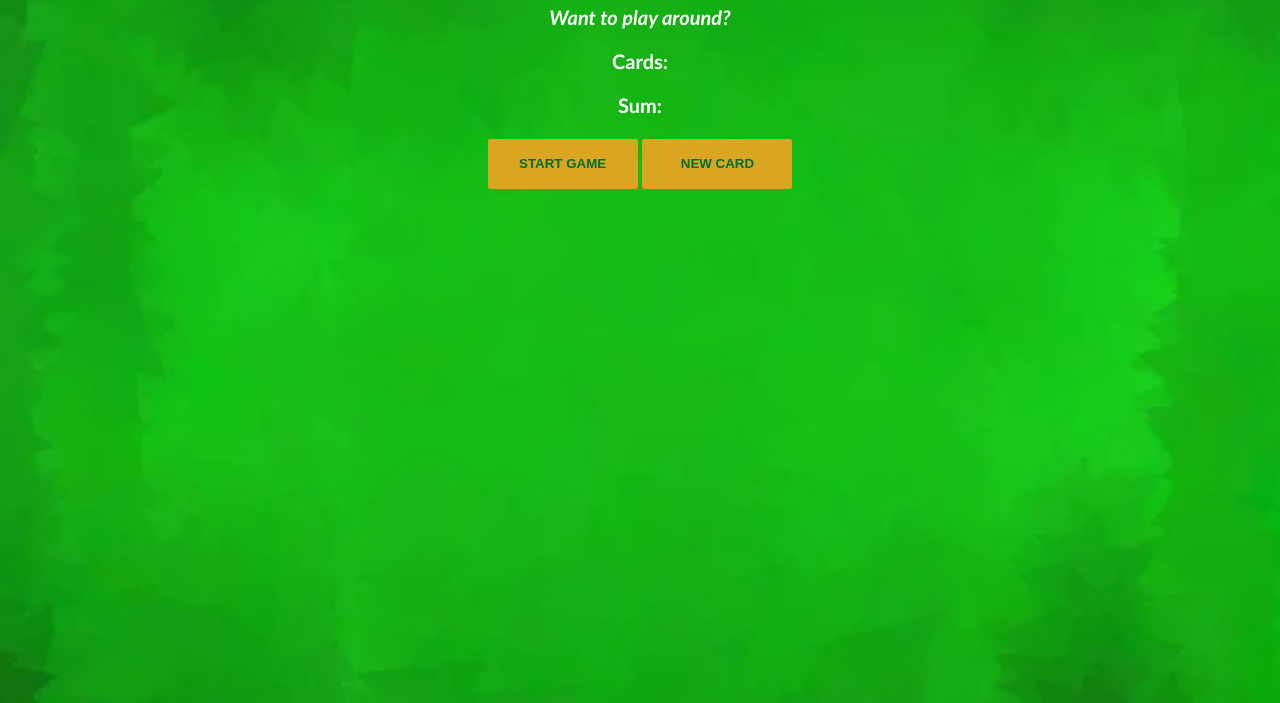
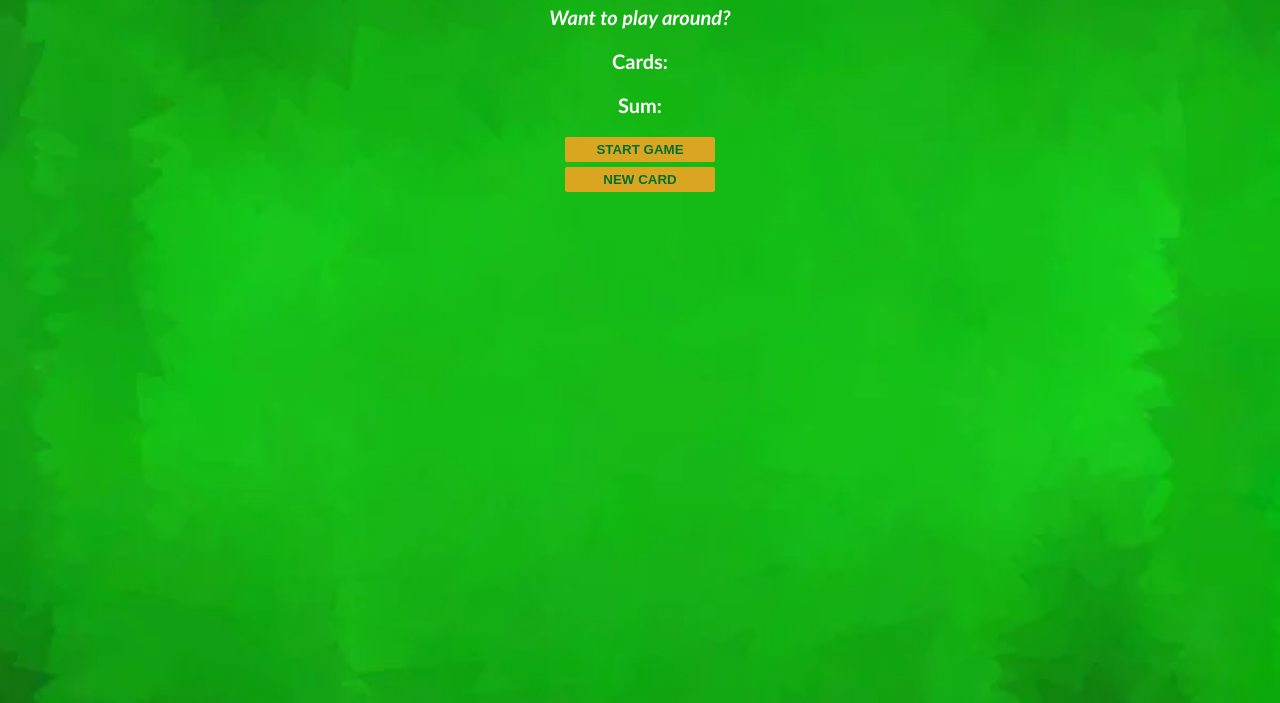
Before and after one commit to Gladys-Angela/HTML-CSS-JS, a plain HTML site: page Blackjack game/index.html in a window 1280 px wide. Shown: the part 97-800 px from the top of the page. Drawn offline with Linux system fonts and the light colour scheme.

Commit message:
stylingbutton

```diff
--- a/Blackjack game/index.css
+++ b/Blackjack game/index.css
@@ -25,11 +25,8 @@ button {
     color: #016f32;
     font-weight: bold;
     width: 150px;
-    height: 50px;
+    padding: 5px;
     border-radius: 2px;
-    margin-bottom: 2px;
-    margin-top: 2px;
-
-
-
+    margin: 5px auto; /* Centers the button */
+    display: block; /* Makes each button take its own line */
 }
```
